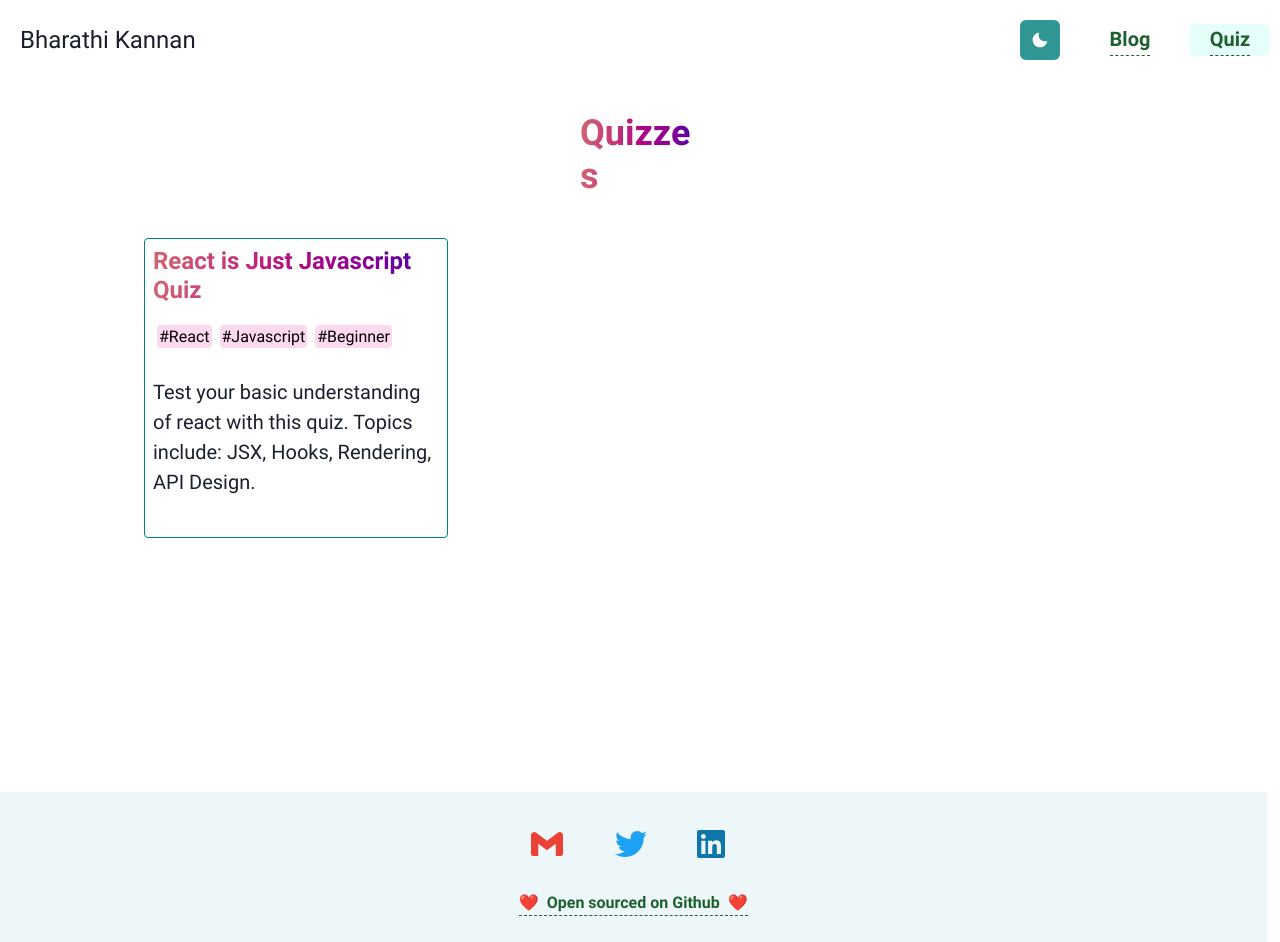
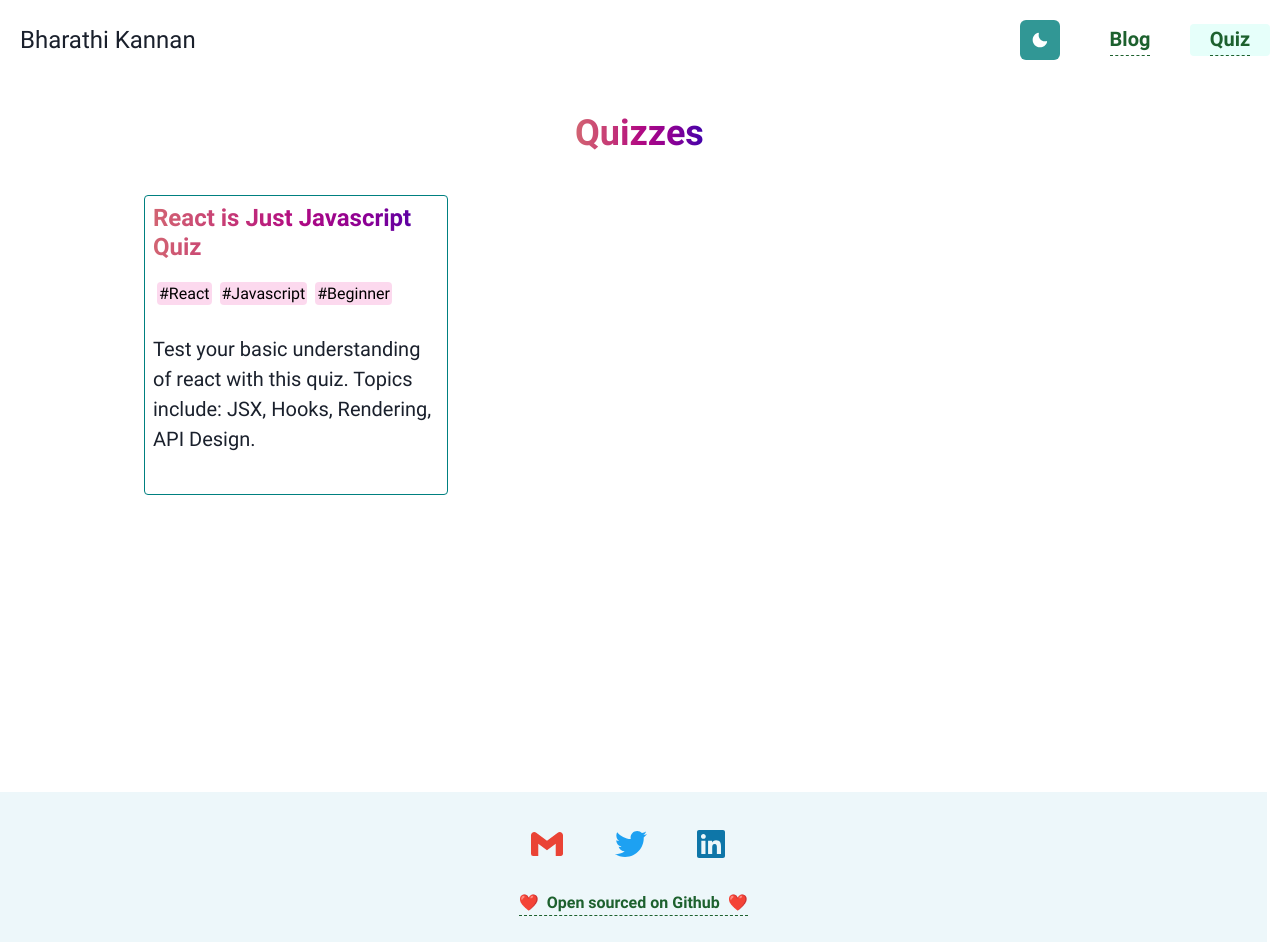
Before and after one commit to payapula/blog, a Next.js app: page /quiz in a window 1280 px wide. Built offline with nearby package versions, Linux system fonts and the light colour scheme.

Commit message:
width corrections

```diff
--- a/pages/quiz/index.tsx
+++ b/pages/quiz/index.tsx
@@ -20,7 +20,7 @@ export default function QuizIndex({ allQuizzes: allQuizzes }: Props) {
             </Head>
             <Heading
                 as="h1"
-                width="120px"
+                width="130px"
                 mx="auto"
                 mt="8"
                 bgClip="text"
```
